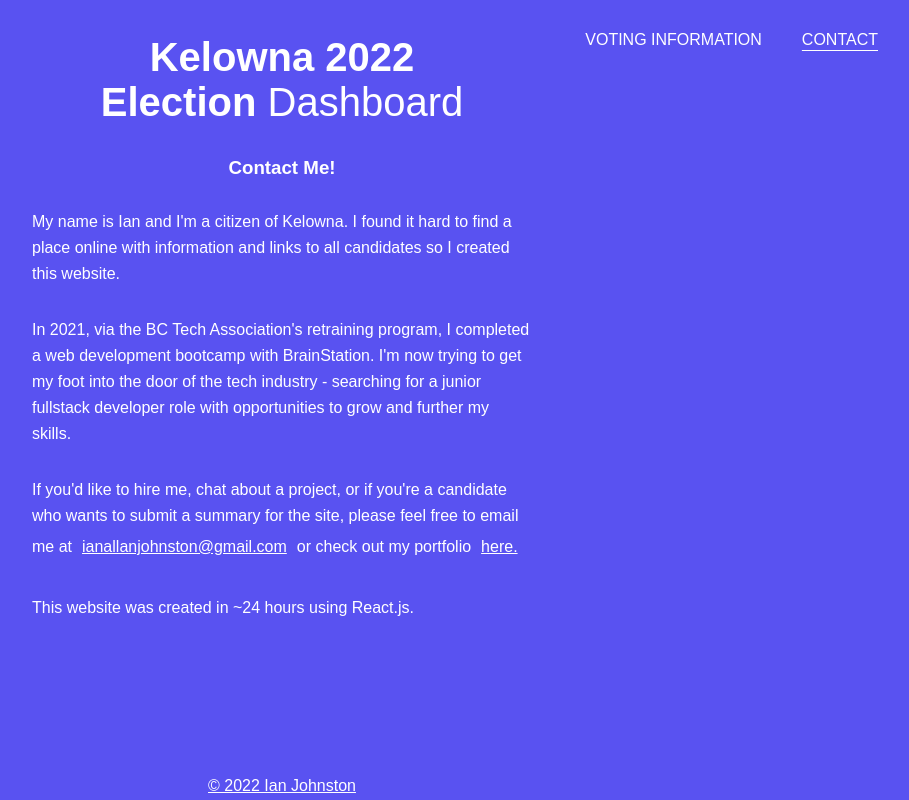
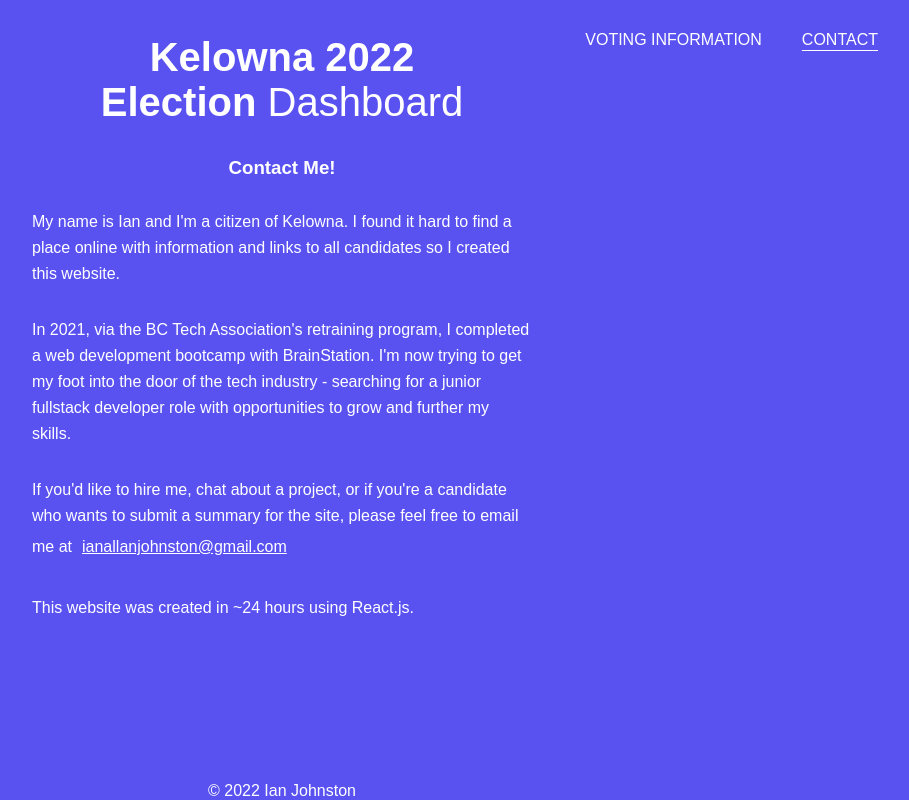
Before and after one commit to ianjojo/kelowna-election-2022, a React (Create React App) app: page /contact in a window 1280 px wide. Shown: the whole page, without its empty margins (358-1267 px from the left). Built offline with nearby package versions, Linux system fonts and the light colour scheme; a web font is replaced by a local one.

Commit message:
removed portfolio link for now

```diff
--- a/src/components/Footer.jsx
+++ b/src/components/Footer.jsx
@@ -1,11 +1,5 @@
 import React from "react";
 
 export default function Footer() {
-  return (
-    <div className='footer'>
-      <a href='https://ianjojo.netlify.app/' target='_blank' rel='noreferrer'>
-        © 2022 Ian Johnston
-      </a>
-    </div>
-  );
+  return <div className='footer'>© 2022 Ian Johnston</div>;
 }
--- a/src/pages/Contact.jsx
+++ b/src/pages/Contact.jsx
@@ -23,10 +23,6 @@ export default function Contact() {
         <a href='mailto:ianallanjohnston@gmail.com'>
           ianallanjohnston@gmail.com
         </a>
-        or check out my portfolio
-        <a href='https://ianjojo.netlify.app/' target='_blank' rel='noreferrer'>
-          here.
-        </a>
       </p>
       <p>This website was created in ~24 hours using React.js. </p>
     </div>
```
